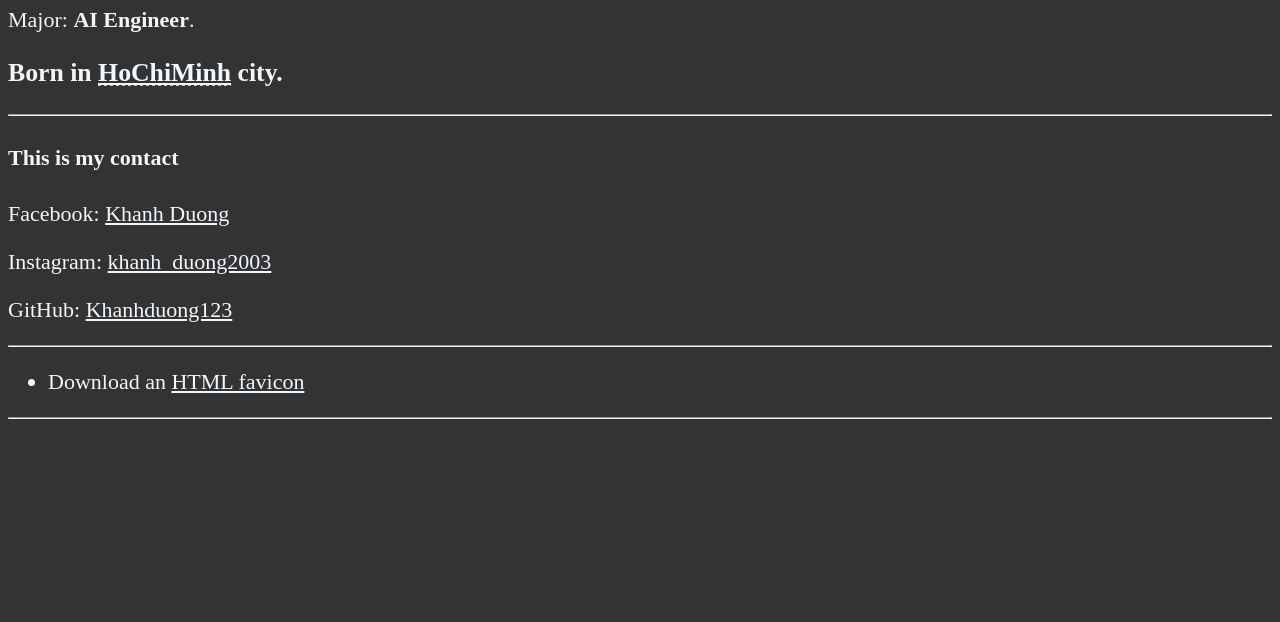
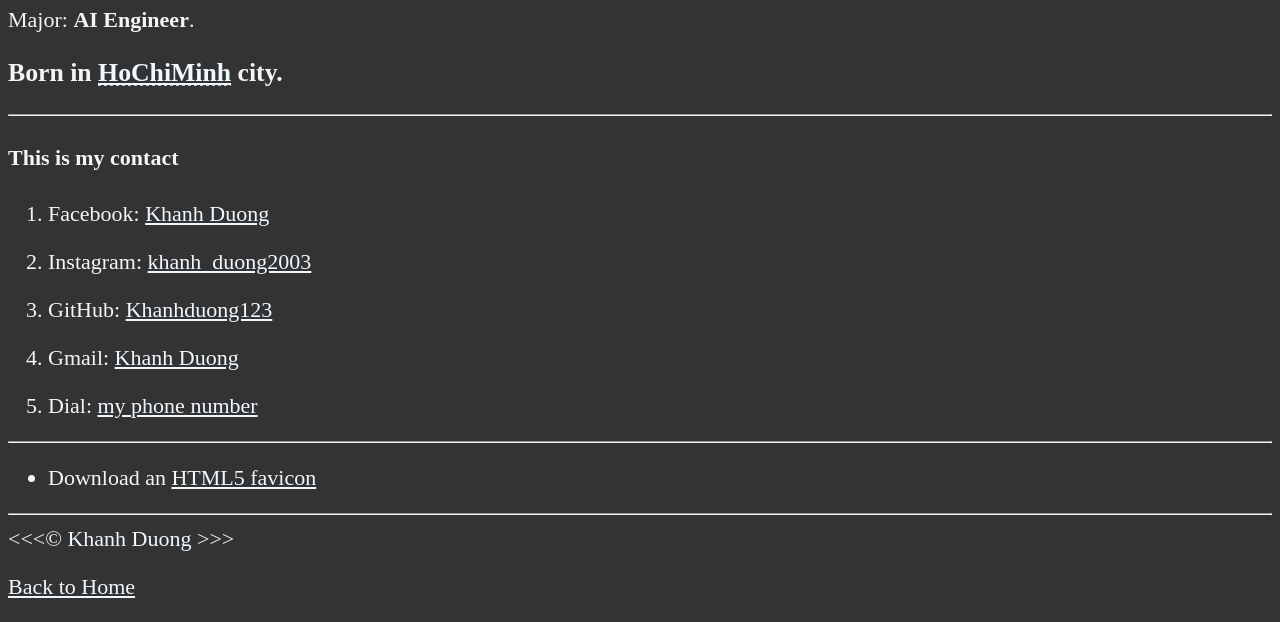
Before and after one commit to Khanhduong123/khanh-dep-trai, a plain HTML site: page about.html in a window 1280 px wide. Shown: the part 197-819 px from the top of the page. Drawn offline with Linux system fonts and the light colour scheme.

Commit message:
update and new

```diff
--- a/about.html
+++ b/about.html
@@ -18,18 +18,56 @@
             <p>Major: <strong>AI Engineer</strong>.</p>
             <h3>Born in <abbr title ="HoChiMinh"><a href="https://en.wikipedia.org/wiki/Ho_Chi_Minh_City">HoChiMinh</a></abbr> city.</h3>
 
+
             <hr>
+            <section id="contact">
             <h4>This is my contact</h4>
-            <p>Facebook: <a href="https://www.facebook.com/khanhduong789">Khanh Duong</a></p>
-            <p>Instagram: <a href="https://www.instagram.com/khanh_duong2003/">khanh_duong2003</a></p>
-            <p>GitHub: <a href="https://github.com/Khanhduong123">Khanhduong123</a></p>
+            <ol>
+                <li>
+                    <p>
+                        Facebook: <a href="https://www.facebook.com/khanhduong789">Khanh Duong</a>
+                    </p>
+                </li>
+
+                <li>
+                    <p>
+                        Instagram: <a href="https://www.instagram.com/khanh_duong2003/">khanh_duong2003</a>
+                    </p>
+                </li>
+
+                <li>
+                    <p>
+                        GitHub: <a href="https://github.com/Khanhduong123">Khanhduong123</a>
+                    </p>
+                </li>
+
+                <li>
+                    <p>
+                        Gmail: <a href="mailto:khanhbaoduong789@gmail.com">Khanh Duong</a>
+                    </p>
+                </li>
+
+                <li>
+                    <p>
+                        Dial: <a href="tel:0333172238">my phone number</a>
+                    </p>
+                </li>
+
+            </ol>
+            </section>
+
 
             <hr>
             <ul>
-                <li>Download an <a href="hmtl5.png" download="">HTML favicon</a></li>
+                <li>Download an <a href="html5.png" download="">HTML5 favicon</a></li>
             </ul>
 
             <hr>
+            &lt;&lt;&lt;&copy; <a>Khanh Duong</a> &gt;&gt;&gt;
+
+            <p>
+                <a href="http://127.0.0.1:5500/">Back to Home</a>
+            </p>
 
 
 
```
Also changed, not shown: index.html (+23 -2 lines), img/caribbean.png (added), img/html_logo.png (added), img/vacation.png (added).
